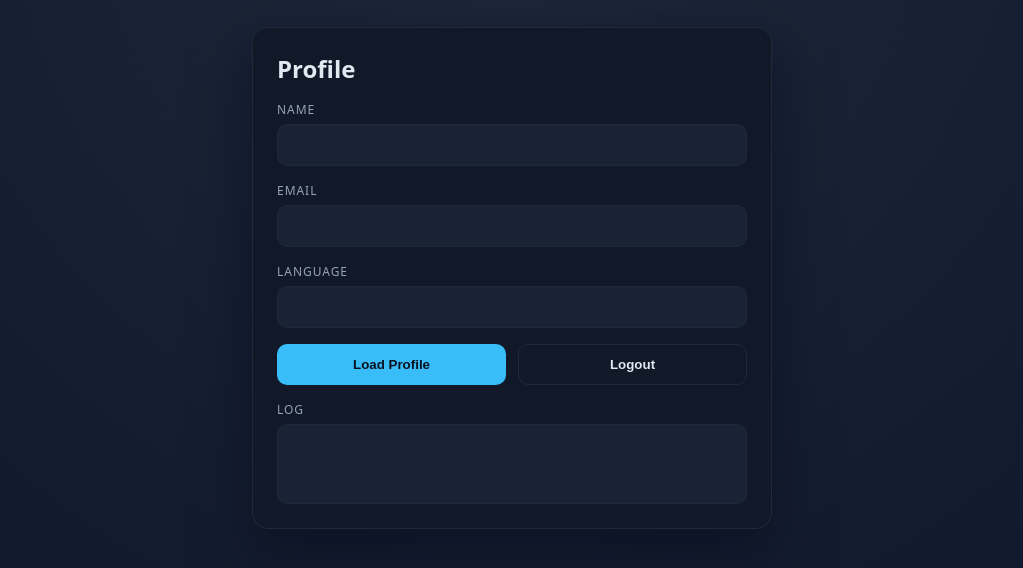
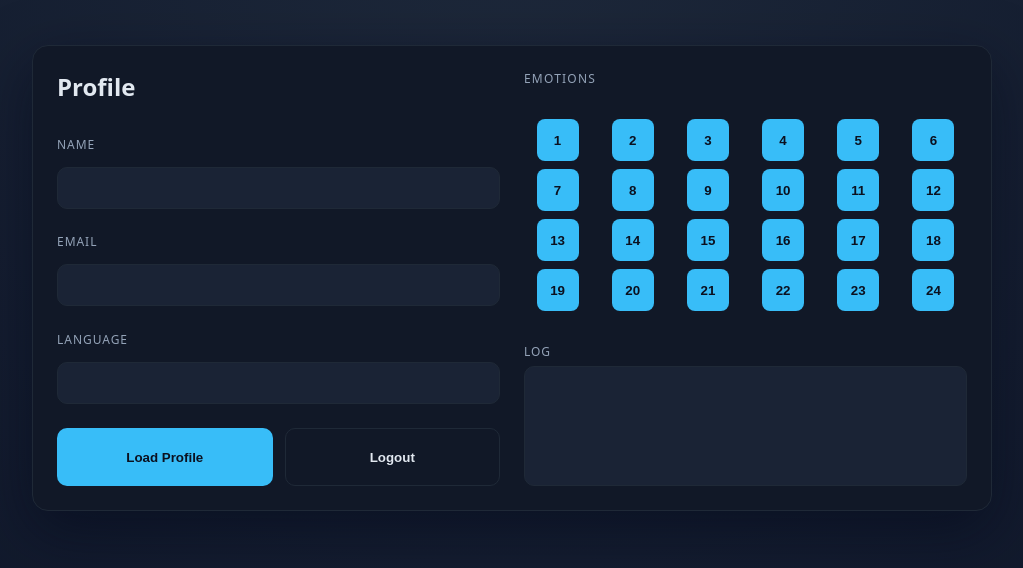
Before and after one commit to Yury-Odinson/fastify, a website: page profile.html in a window 1280 px wide. Shown: the part 122-690 px from the top of the page, without its empty margins (128-1151 px from the left). Drawn offline with Linux system fonts and the light colour scheme.

Commit message:
feat: profile.html

```diff
--- a/profile.html
+++ b/profile.html
@@ -27,19 +27,56 @@
 		}
 
 		.card {
-			width: min(520px, 90vw);
+			width: min(960px, 92vw);
 			background: var(--panel);
 			border: 1px solid var(--border);
 			border-radius: 16px;
 			padding: 24px;
 			display: grid;
-			gap: 16px;
+			grid-template-columns: minmax(0, 1fr) minmax(0, 1fr);
+			gap: 24px;
 			box-shadow: 0 20px 60px rgba(2, 6, 23, 0.5);
 		}
 
 		h1 {
 			margin: 0;
 			font-size: 24px;
+		}
+
+		.section {
+			display: grid;
+			gap: 16px;
+		}
+
+		.subhead {
+			font-size: 12px;
+			text-transform: uppercase;
+			letter-spacing: 0.1em;
+			color: var(--muted);
+		}
+
+		ul {
+			padding: 0;
+			display: grid;
+			grid-template-columns: repeat(6, auto);
+			gap: 8px;
+		}
+
+		li {
+			margin: 0 auto;
+			list-style: none;
+			width: fit-content;
+
+			button {
+				width: 42px;
+				height: 42px;
+				border: none;
+				border-radius: 8px;
+				background: var(--accent);
+				color: #0b1120;
+				font-weight: 600;
+				cursor: pointer;
+			}
 		}
 
 		.field {
@@ -60,6 +97,10 @@
 			border-radius: 10px;
 			background: rgba(30, 41, 59, 0.7);
 			border: 1px solid var(--border);
+		}
+
+		.log {
+			overflow-y: scroll;
 		}
 
 		.actions {
@@ -86,10 +127,17 @@
 			border: 1px solid var(--border);
 			color: var(--text);
 		}
+
+		@media (max-width: 820px) {
+			.card {
+				grid-template-columns: 1fr;
+			}
+		}
 	</style>
 </head>
 <body>
 	<main class="card">
+		<section class="section">
 			<h1>Profile</h1>
 
 			<div class="field">
@@ -111,11 +159,19 @@
 				<button class="btn-test" id="testApiBtn">Load Profile</button>
 				<button class="btn-logout" id="logoutBtn">Logout</button>
 			</div>
+		</section>
+
+		<section class="section">
+			<div class="subhead">Emotions</div>
+			<div class="emotions">
+				<ul id="emotionList"></ul>
+			</div>
 
 			<div class="field">
 				<div class="label">Log</div>
-			<div id="log" class="value" style="min-height: 80px; font-family: monospace; white-space: pre-wrap;"></div>
+				<div id="log" class="value log" style="min-height: 120px; font-family: monospace; white-space: pre-wrap;"></div>
 			</div>
+		</section>
 	</main>
 
 	<script>
@@ -126,6 +182,15 @@
 		const nameEl = document.getElementById("profileName");
 		const emailEl = document.getElementById("profileEmail");
 		const langEl = document.getElementById("profileLang");
+		const emotionListEl = document.getElementById("emotionList");
+
+		for (let i = 1; i <= 24; i++) {
+			const li = document.createElement("li");
+			const btn = document.createElement("button");
+			btn.textContent = i.toString();
+			li.appendChild(btn);
+			emotionListEl.appendChild(li);
+		}
 
 		const logMessage = (message) => {
 			const time = new Date().toLocaleTimeString();
```
Lines whose indentation alone changed are shown as unchanged.
